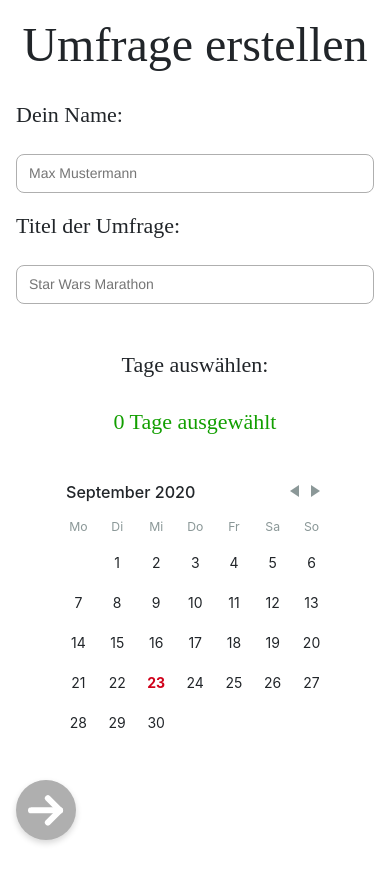
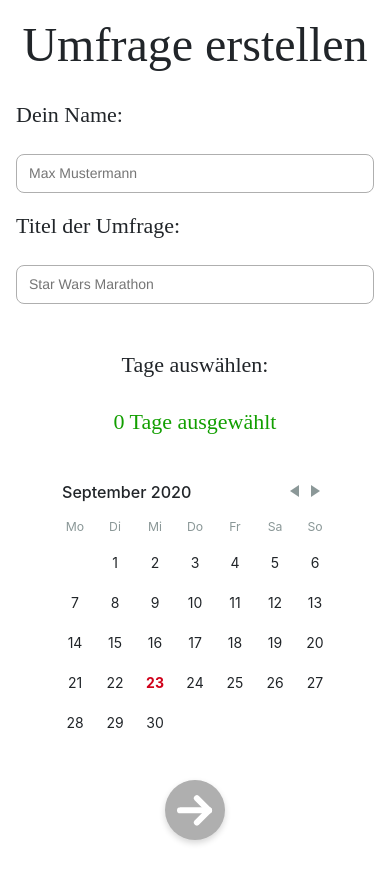
Before and after one commit to Paccos/When, a React (Create React App) app in the folder DateFinder/ClientApp/: page /new in a window 390 px wide. Built offline with nearby package versions, Linux system fonts and the light colour scheme.

Commit message:
Move NewPoll styles to CSS module

```diff
--- a/DateFinder/ClientApp/src/pages/NewPoll.js
+++ b/DateFinder/ClientApp/src/pages/NewPoll.js
@@ -1,7 +1,7 @@
 import React, { useState } from 'react';
 import { useHistory } from 'react-router-dom';
 
-import './NewPoll.css';
+import styles from './NewPoll.module.css';
 import SubmitButton from '../components/SubmitButton';
 
 import DayPicker, { DateUtils } from 'react-day-picker';
@@ -41,10 +41,10 @@ export const NewPoll = (props) => {
 			icon: 'success',
 			title: 'Deine Umfrage wurde erstellt!',
 			html: (
-				<div className="dialogText">
+				<div className={styles.dialogText}>
 					Du kannst Deine Umfrage mit diesem Link teilen (zum Kopieren klicken):
 					<CopyableComponent text={url}>
-						<p className="pollLink">{url}</p>
+						<p className={styles.pollLink}>{url}</p>
 					</CopyableComponent>
 					<SubmitButton
 						submitHandler={() => {
@@ -91,7 +91,7 @@ export const NewPoll = (props) => {
 			<div>
 				<h1 className="title">Umfrage erstellen</h1>
 
-				<div className="formFields">
+				<div className={styles.formFields}>
 					<label>Dein Name:</label>
 					<input
 						type="text"
@@ -107,11 +107,11 @@ export const NewPoll = (props) => {
 				</div>
 			</div>
 
-			<div className="chooseDays">
-				<h3 className="subtitle" id="chooseDaysTitle">
+			<div className={styles.chooseDays}>
+				<h3 className="subtitle" id={styles.chooseDaysTitle}>
 					Tage auswählen:
 				</h3>
-				<h3 className="subtitle" id="chosenDaysCounter">
+				<h3 className="subtitle" id={styles.chosenDaysCounter}>
 					{selectedDays.length} Tage ausgewählt
 				</h3>
 				<DayPicker
@@ -119,8 +119,14 @@ export const NewPoll = (props) => {
 					locale="de"
 					selectedDays={selectedDays}
 					onDayClick={onDaySelect}
+					className={styles.DayPicker}
+					modifiers={{ all: (day) => true }}
+					modifiersStyles={{ all: { minWidth: '40px', height: '40px' } }}
 				/>
-				<SubmitButton submitHandler={() => postPoll()} />
+				<SubmitButton
+					submitHandler={() => postPoll()}
+					id={styles.submitButton}
+				/>
 			</div>
 		</div>
 	);
--- a/DateFinder/ClientApp/src/pages/NewPoll.css
+++ b/DateFinder/ClientApp/src/pages/NewPoll.module.css
@@ -40,11 +40,6 @@ label {
 	justify-self: center;
 }
 
-.DayPicker-Day {
-	width: 50px;
-	height: 40px;
-}
-
 .dialogText {
 	margin: 24px 0;
 }
@@ -80,8 +75,7 @@ label {
 
 	#chooseDaysTitle,
 	#chooseDaysCounter,
-	.DayPicker,
-	.submitButton {
+	.DayPicker {
 		grid-column: 1;
 	}
 
@@ -93,4 +87,8 @@ label {
 		margin-top: 16px;
 		font-size: 16px;
 	}
+
+	#submitButton {
+		justify-self: center;
+	}
 }
```
